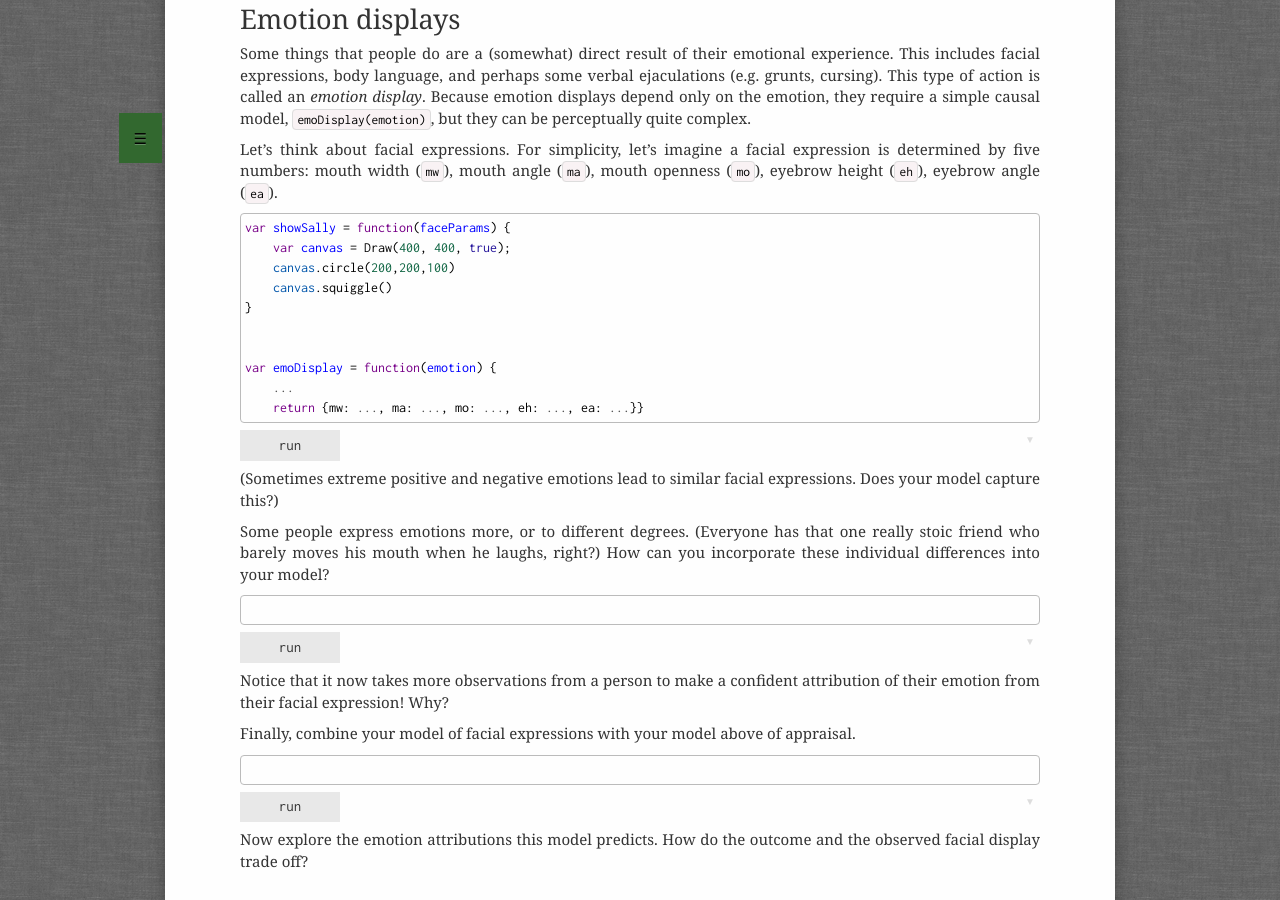
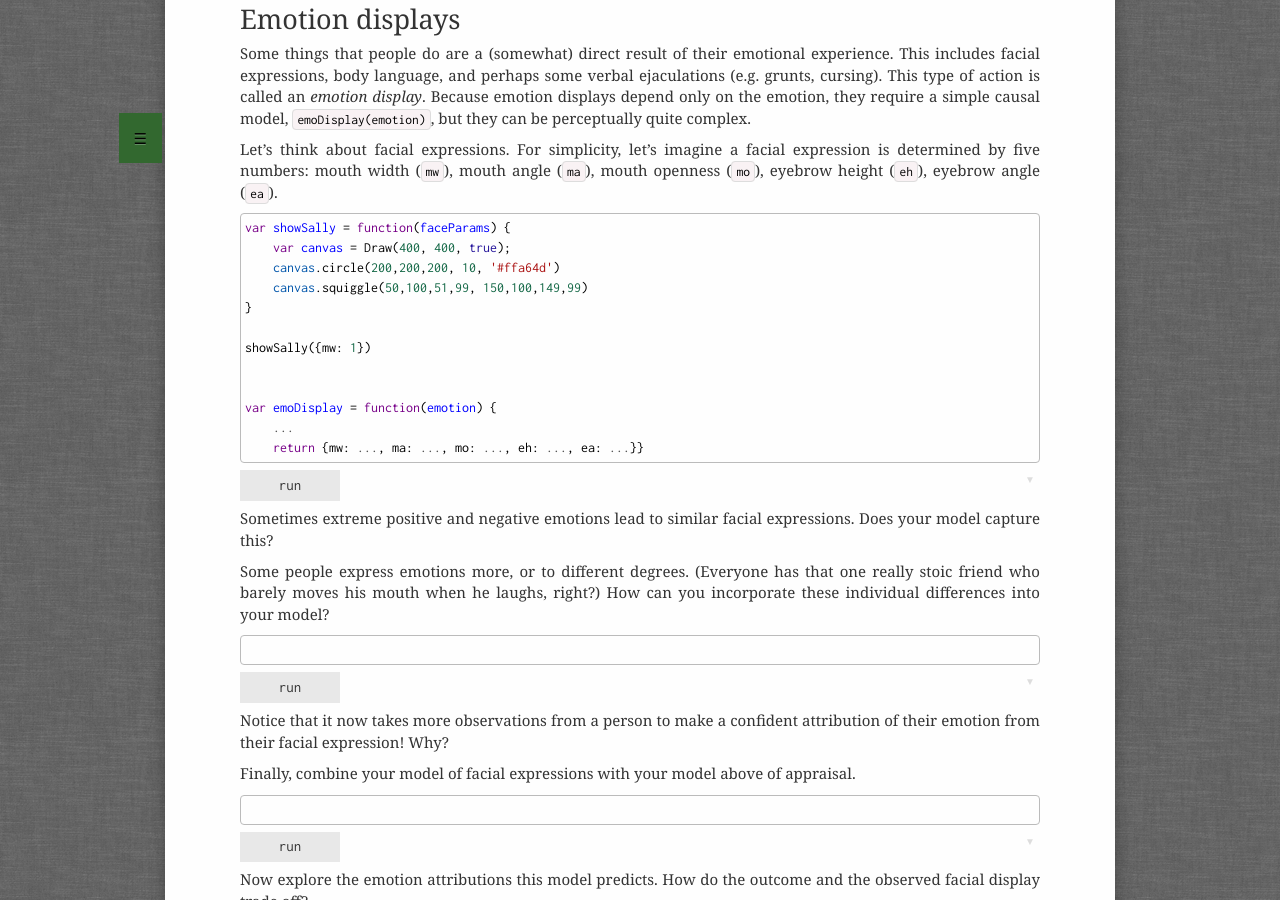
Before and after one commit to probmods/probmods2, a Jekyll site: the page built from teaching_extras/ToE.md, in a window 1280 px wide and 900 px high, scrolled down 3506 px. Built offline with Jekyll 4.4.1, drawn with Linux system fonts in a browser that asks for light colours; a script that is not in the unit is left out.

Commit message:
tinkering with ToE

```diff
--- a/teaching_extras/ToE.md
+++ b/teaching_extras/ToE.md
@@ -155,16 +155,21 @@
 ~~~~
 var showSally = function(faceParams) {
 	var canvas = Draw(400, 400, true);
-	canvas.circle(200,200,100)
-	canvas.squiggle()
+	canvas.circle(200,200,200, 10, '#ffa64d')
+	canvas.squiggle(50,100,51,99, 150,100,149,99)
 }
+
+showSally({mw: 1})
 
 
 var emoDisplay = function(emotion) {
 	...
 	return {mw: ..., ma: ..., mo: ..., eh: ..., ea: ...}}
 ~~~~
-(Sometimes extreme positive and negative emotions lead to similar facial expressions. Does your model capture this?)
+
+Sometimes extreme positive and negative emotions lead to similar facial expressions. Does your model capture this?
+
+
 
 Some people express emotions more, or to different degrees. (Everyone has that one really stoic friend who barely moves his mouth when he laughs, right?) How can you incorporate these individual differences into your model?
 
```
